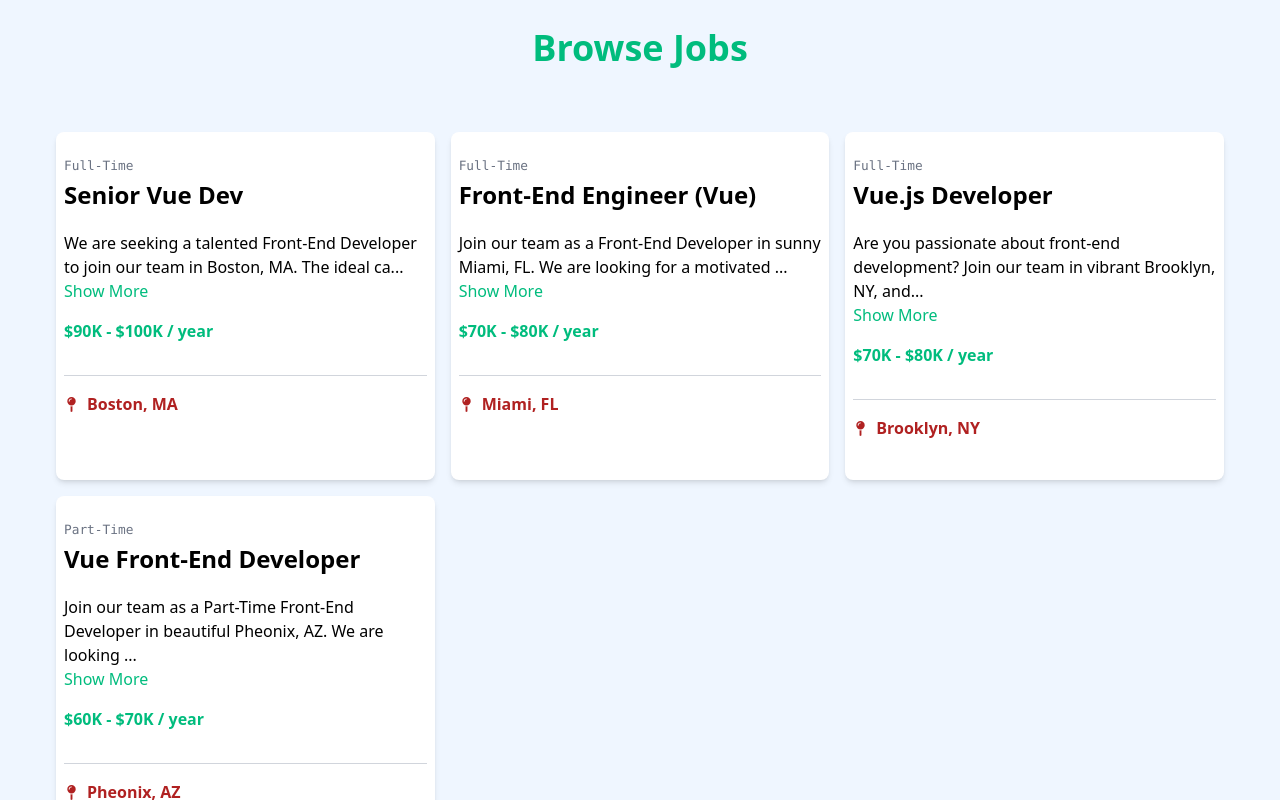
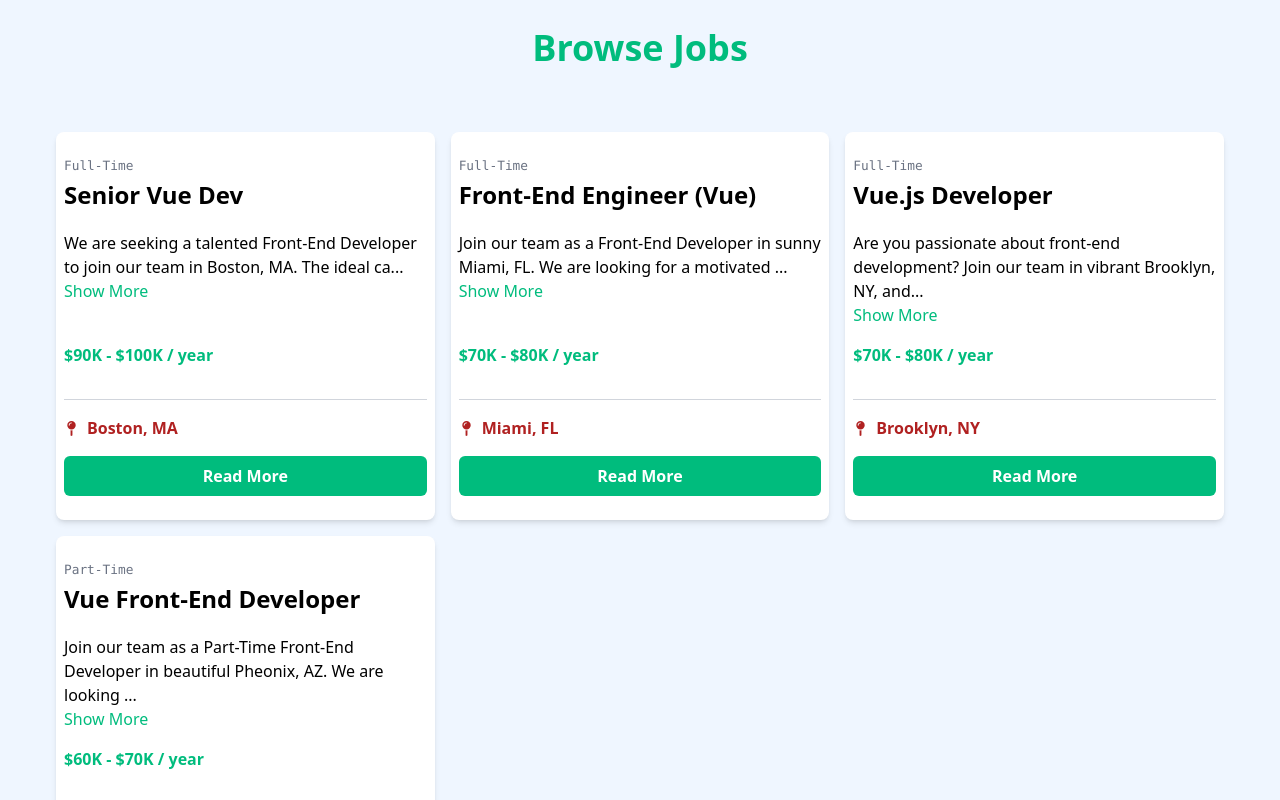
Before and after one commit to Matteonegridev/ListingJobs, a Vue app: page / in a window 1280 px wide. Shown: the part 500-1300 px from the top of the page. Built offline with nearby package versions, Linux system fonts and the light colour scheme.

Commit message:
installed vue router

```diff
--- a/package.json
+++ b/package.json
@@ -14,7 +14,8 @@
     "@fortawesome/vue-fontawesome": "^3.0.8",
     "@tailwindcss/vite": "^4.0.7",
     "tailwindcss": "^4.0.7",
-    "vue": "^3.5.13"
+    "vue": "^3.5.13",
+    "vue-router": "^4.5.0"
   },
   "devDependencies": {
     "@types/node": "^22.13.5",
--- a/src/App.vue
+++ b/src/App.vue
@@ -1,15 +1,10 @@
 <script setup lang="ts">
 import Navbar from "./components/Navbar.vue";
-import Hero from "./components/Hero.vue";
-import Main from "./components/Main.vue";
-import JobsListing from "./components/JobsListing.vue";
 </script>
 
 <template>
   <div>
     <Navbar />
-    <Hero />
-    <Main />
-    <JobsListing :limit="4" />
+    <RouterView />
   </div>
 </template>
--- a/src/components/JobList.vue
+++ b/src/components/JobList.vue
@@ -11,6 +11,7 @@ const toggleFullDescription = () => {
   showDescription.value = !showDescription.value;
 };
 
+//Truncate Description with computed:
 const truncateDescription = computed(() => {
   let description = props.job?.description;
   if (!showDescription.value) {
@@ -21,11 +22,11 @@ const truncateDescription = computed(() => {
 </script>
 
 <template>
-  <div>
+  <div class="flex flex-col">
     <small class="font-mono text-gray-500">{{ job?.type }}</small>
     <h4 class="py-1 text-2xl font-bold">{{ job?.title }}</h4>
-    <div class="py-4">
-      <p class="flex-grow text-pretty">
+    <div class="grow py-4">
+      <p class="text-pretty">
         {{ truncateDescription }}
       </p>
       <button
@@ -50,9 +51,16 @@ const truncateDescription = computed(() => {
           d="M16 144a144 144 0 1 1 288 0A144 144 0 1 1 16 144zM160 80c8.8 0 16-7.2 16-16s-7.2-16-16-16c-53 0-96 43-96 96c0 8.8 7.2 16 16 16s16-7.2 16-16c0-35.3 28.7-64 64-64zM128 480l0-162.9c10.4 1.9 21.1 2.9 32 2.9s21.6-1 32-2.9L192 480c0 17.7-14.3 32-32 32s-32-14.3-32-32z"
         />
       </svg>
+
       <p class="py-4 font-semibold text-red-700">
         {{ job?.location }}
       </p>
     </div>
+
+    <button
+      class="text-md mt-auto cursor-pointer rounded-md bg-emerald-500 px-6 py-2 font-bold text-white"
+    >
+      Read More
+    </button>
   </div>
 </template>
--- a/src/components/JobsListing.vue
+++ b/src/components/JobsListing.vue
@@ -29,7 +29,7 @@ const loadJobs = () => {
         v-for="job in jobs.slice(0, limit)"
         :key="job.id"
         :job="job"
-        class="flex flex-col rounded-lg bg-white px-2 py-6 shadow-md"
+        class="rounded-lg bg-white px-2 py-6 shadow-md"
       />
     </article>
     <div class="grid place-content-center py-6">
--- /dev/null
+++ b/src/router/index.ts
@@ -0,0 +1,9 @@
+import { createRouter, createMemoryHistory } from "vue-router";
+import HomeView from "../views/HomeView.vue";
+
+const routes = [{ path: "/", component: HomeView }];
+
+export const router = createRouter({
+  history: createMemoryHistory(),
+  routes,
+});
--- /dev/null
+++ b/src/views/HomeView.vue
@@ -0,0 +1,11 @@
+<script setup lang="ts">
+import Hero from "../components/Hero.vue";
+import Main from "../components/Main.vue";
+import JobsListing from "../components/JobsListing.vue";
+</script>
+
+<template>
+  <Hero />
+  <Main />
+  <JobsListing :limit="4" />
+</template>
```
Also changed, not shown: src/main.ts (+5 -4 lines), 1 other file (tests, documents, lock files or other folders).
